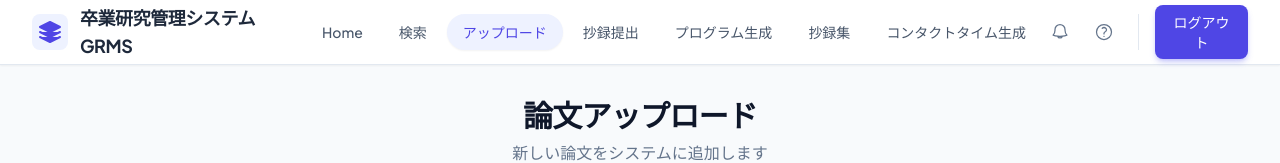
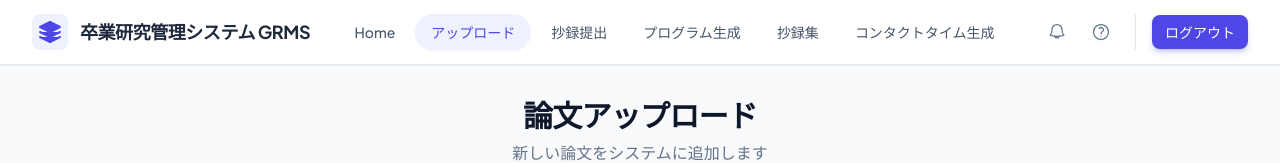
Before and after one commit to kai0613h/grms, a React (Vite) app in the folder frontend/: page /#/upload in a window 1280 px wide. Shown: the top 163 px of the page. Built offline with nearby package versions, Linux system fonts and the light colour scheme; no server answers.

Commit message:
delete 検索

```diff
--- a/frontend/constants.ts
+++ b/frontend/constants.ts
@@ -5,7 +5,6 @@ export const APP_TITLE = "卒業研究管理システム GRMS";
 
 export const NAV_LINKS: NavItemType[] = [
   { label: "Home", path: "/search" }, // Home navigates to search as per common pattern
-  { label: "検索", path: "/search" },
   { label: "アップロード", path: "/upload" },
   { label: "抄録提出", path: "/threads" },
   { label: "プログラム生成", path: "/create-program" },
```
